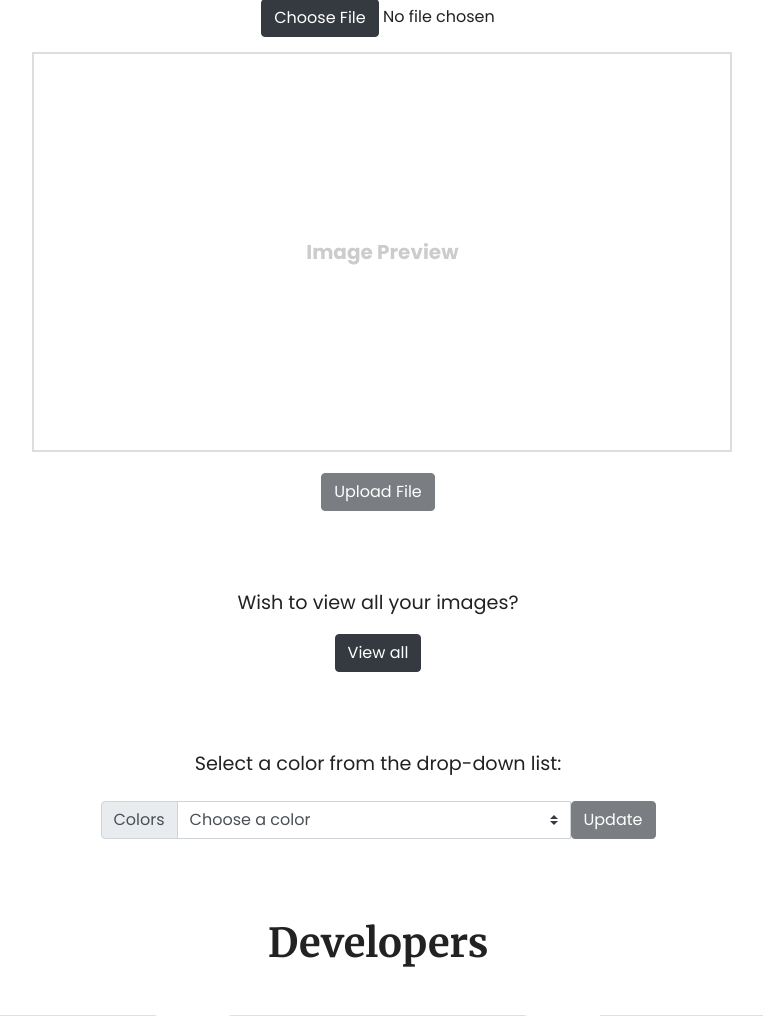
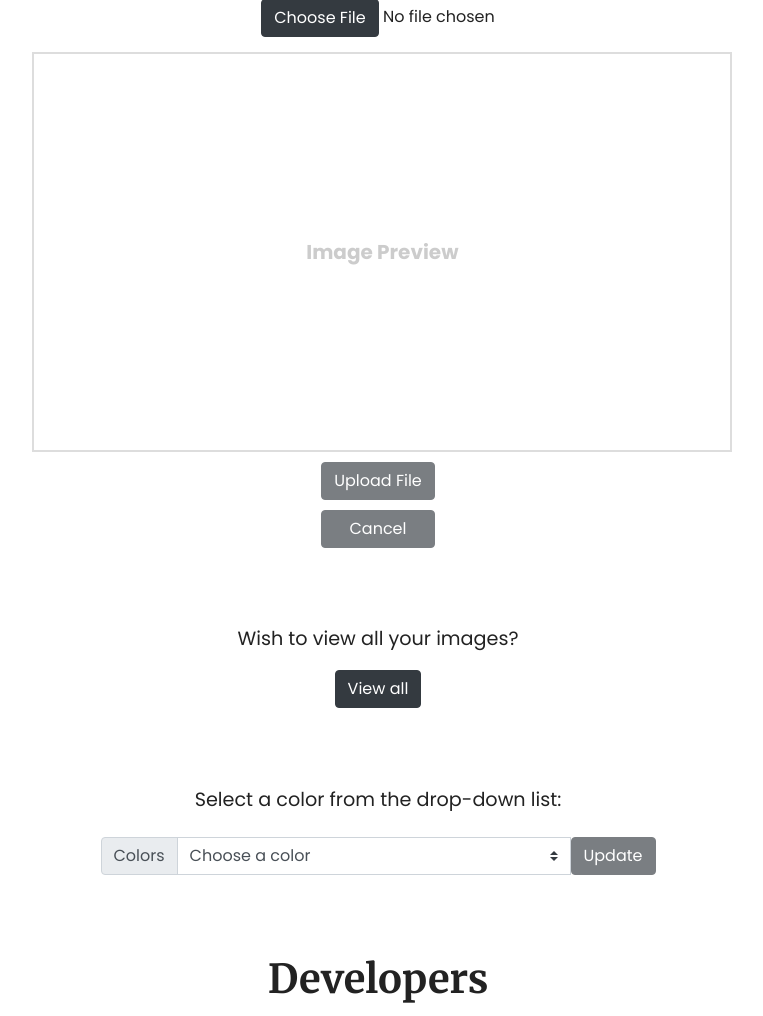
Before and after one commit to nishitde/Kaleidoscope-A-tool-for-identifying-colors, a Flask app: page / in a window 1280 px wide. Shown: the part 200-1216 px from the top of the page, without its empty margins (262-1025 px from the left). Run offline with Flask 2, Linux system fonts and the light colour scheme; some libraries are stand-ins or nearby versions.

Commit message:
Cancel functionality

```diff
--- a/Website/db.py
+++ b/Website/db.py
@@ -4,7 +4,7 @@ import sqlite3
 import cv2
 
 SQLITE_PATH = os.path.join(os.path.dirname(__file__), 'kaleidoscope.db')
-DIRECTORY = 'D:\Drexel Work\Spring-20\Computer Vision\Project\Kaleidoscope-A-tool-for-identifying-colors\Website\public\img'
+DIRECTORY = 'D:\Courses\Third Quarter\Computer Vision\Project\Kaleidoscope-A-tool-for-identifying-colors\Website\public\img'
 
 image_names = []
 
--- a/Website/public/css/main.css
+++ b/Website/public/css/main.css
@@ -27,9 +27,20 @@ html, body{
   color: white;
 }
 
-#UploadButton {
+#UploadButton{
   color: white;
-  margin-top: 2%;
+  margin-top: 10px;
+}
+
+#CancelButton {
+  color: white;
+  margin-top: 10px;
+  padding-left: 28px;
+  padding-right: 28px;
+}
+
+#button-panel {
+  float:center; /* right */
 }
 
 #ImageTitle {
@@ -71,7 +82,17 @@ html, body{
   margin-top: 7%;
 }
 
+#Moods {
+  text-align: center;
+  font-size: 120%;
+  margin-top: 7%;
+}
+
 .ViewImageBtn {
+  text-align: center;
+}
+
+.Moody {
   text-align: center;
 }
 
--- a/Website/run.py
+++ b/Website/run.py
@@ -12,7 +12,7 @@ from werkzeug.utils import secure_filename
 
 app = Flask(__name__, static_folder='public', static_url_path='')
 app.secret_key = b'lkj98t&%$3rhfSwu3D'
-DIRECTORY = 'D:\Drexel Work\Spring-20\Computer Vision\Project\Kaleidoscope-A-tool-for-identifying-colors\Website\public\img'
+DIRECTORY = 'D:\Courses\Third Quarter\Computer Vision\Project\Kaleidoscope-A-tool-for-identifying-colors\Website\public\img'
 app.config['DIRECTORY'] = DIRECTORY
 
 COLORS = {'GREEN': [0, 128, 0], 'BLUE': [0, 0, 128], 'YELLOW': [255, 255, 0], 'WHITE':[255, 255, 255], 'RED' : [204, 0, 0], 'BLACK' : [1, 1, 1]}
--- a/Website/templates/index.html
+++ b/Website/templates/index.html
@@ -18,7 +18,7 @@ Home
 </div>
 
 <div class="container-fluid padding">
-<div class="row text-center padding">
+<div class="row text-center padding" id="containernoob">
   <div class="col-12">
     <form enctype = "multipart/form-data" action = "/uploader" method = "POST">
     <input type="file" onclick="enableUpload()" name="inpFile" id="inpFile" accept=".png, .jpg, .jpeg" hidden="hidden" required>
@@ -28,9 +28,16 @@ Home
       <img src="" alt="Image Preview" class="image-preview__image">
       <span class="image-preview__default-text">Image Preview</span>
     </div>
+    <div id="button-panel">
     <input type="submit" value="Upload" id="Upload" hidden="hidden">
     <button class="btn btn-dark" id="UploadButton" disabled>Upload File</button>
+
     </form>
+    <form>
+      <input type="reset" value="reset" id="Cancel" hidden="hidden">
+      <button class="btn btn-dark" href="#" id="CancelButton" disabled>Cancel</button>
+    </form>
+  </div>
   </div>
 </div>
 </div>
@@ -39,8 +46,12 @@ Home
   /* Enable the upload button */
   function enableUpload() {
     $('#UploadButton').prop('disabled', false);
+    $('#CancelButton').prop('disabled', false);
   }
 </script>
+
+
+
 
 <!-- View All Images -->
 <p id="ViewImageText">Wish to view all your images?</p>
```
Also changed, not shown: Website/templates/mood.html (added, +34 -0 lines), Website/kaleidoscope.db, Website/public/img/Steam.jpg (added).
